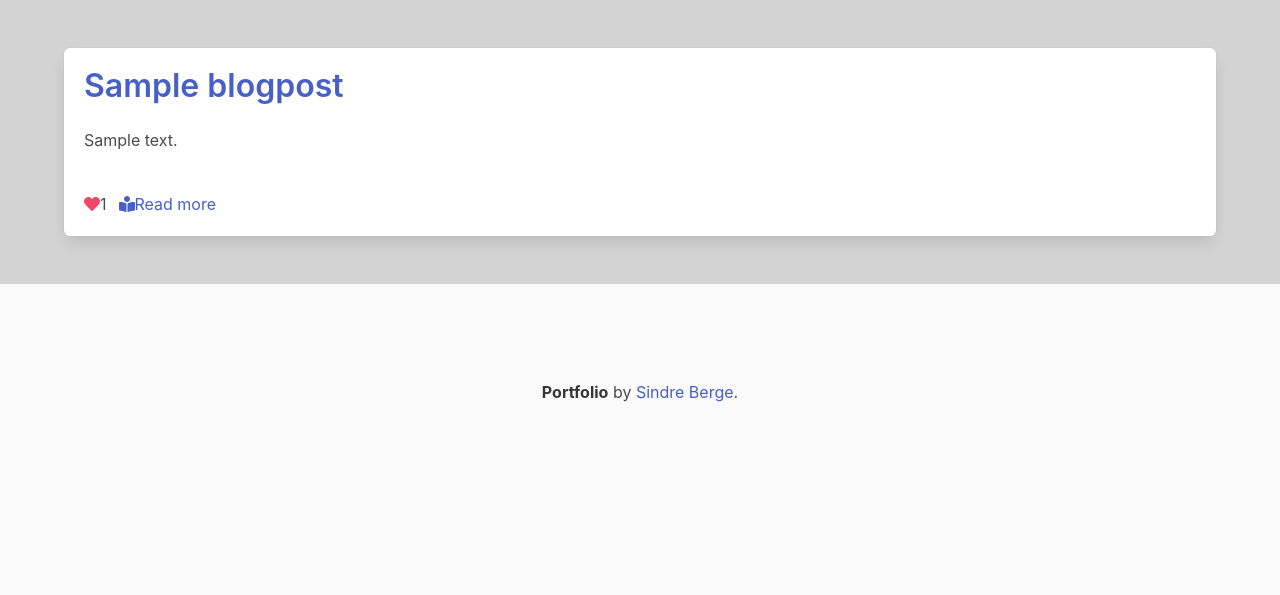
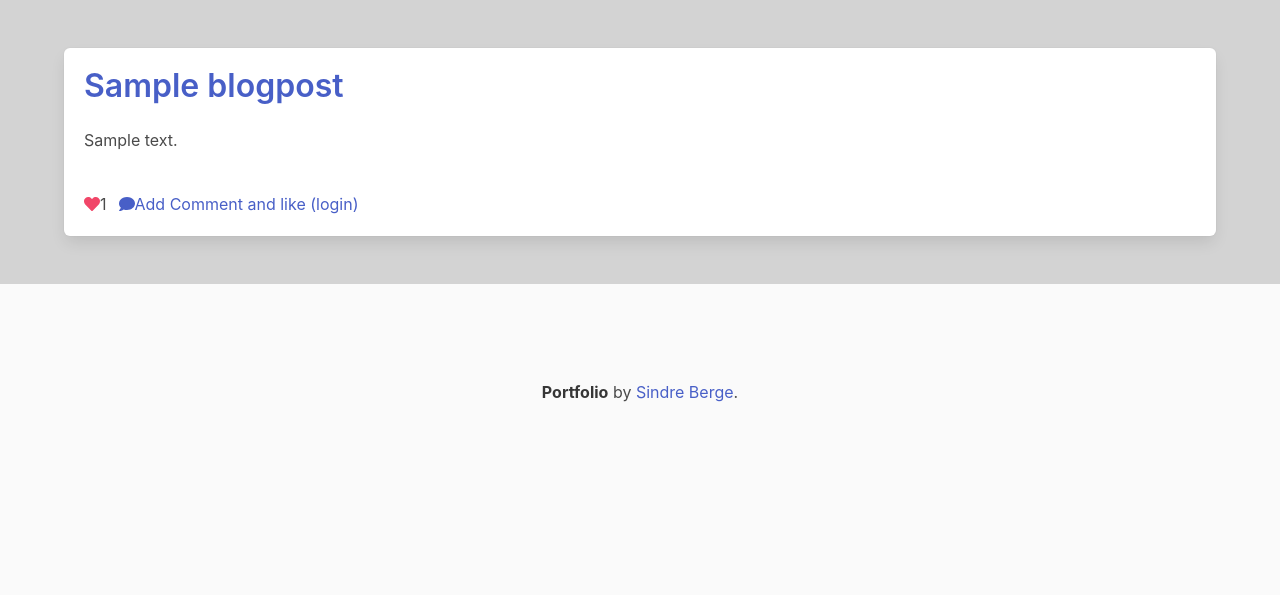
Before and after one commit to BeeTwenty/portfolio, a Django app: page /blog/ in a window 1280 px wide. Shown: the part 56-651 px from the top of the page. Run offline with Django 5.2, Linux system fonts and the light colour scheme; tables that the repository leaves empty hold one stand-in row (values such as "Sample post"); some libraries are stand-ins or nearby versions.

Commit message:
Update blog_index.html

```diff
--- a/blog/templates/blog_index.html
+++ b/blog/templates/blog_index.html
@@ -21,8 +21,8 @@
     <span>{{ post.total_likes }}</span>
 </p>
                                     <a href="{% url 'blog_post_detail' pk=post.pk %}" class="level-item">
-                                        <span class="icon is-small"><i class="fas fa-book-reader"></i></span>
-                                        <span>Read more</span>
+                                        <span class="icon is-small"><i class="fas fa-comment"></i></span>
+                                        <span>Add Comment and like (login)</span>
                                     </a>
                                 </div>
                             </nav>
```
